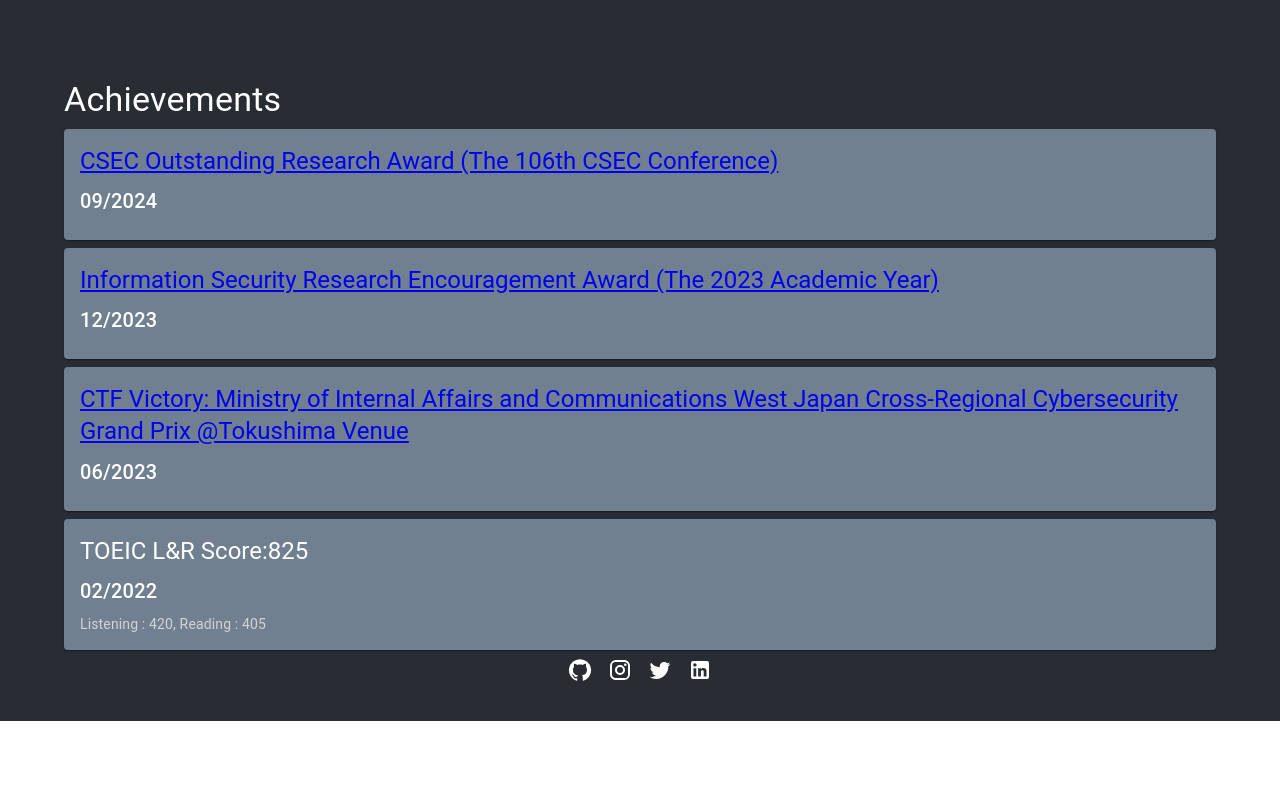
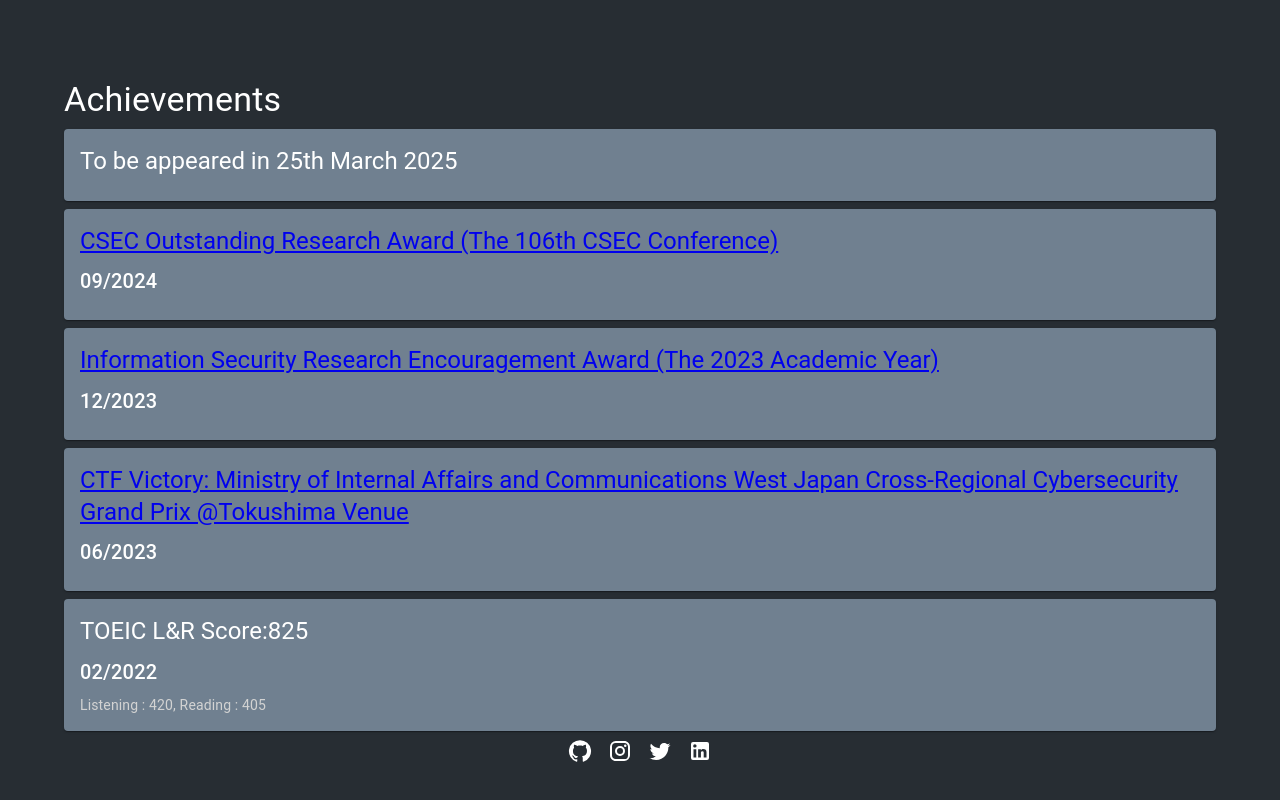
Before and after one commit to trapedev/trapedev.github.io, a React (Create React App) app in the folder app/: page / in a window 1280 px wide. Shown: the part 8171-8971 px from the top of the page. Before the commit the page ends 8892 px from the top, so only its background shows below. Built offline with nearby package versions, Linux system fonts and the light colour scheme.

Commit message:
commit all changes

```diff
--- a/app/src/App.tsx
+++ b/app/src/App.tsx
@@ -55,6 +55,7 @@ import TOEIC from "pages/achv/TOEIC";
 import IPSJCSEC2024 from "pages/achv/IPSJCSEC2024";
 import SCISISEC2023 from "pages/achv/SCISISEC2023";
 import CTF2023 from "pages/achv/CTF2023";
+import MTH2025 from "pages/achv/MTH2025";
 
 // link
 import GitHubLink from "pages/link/GitHubLink";
@@ -241,6 +242,7 @@ export default function App(props: Props) {
           <Typography variant="h4" sx={{ pt: 10 }}>
             Achievements
           </Typography>
+          <MTH2025 />
           <IPSJCSEC2024 />
           <SCISISEC2023 />
           <CTF2023 />
--- a/app/src/pages/achv/MTH2025.tsx
+++ b/app/src/pages/achv/MTH2025.tsx
@@ -3,7 +3,7 @@ import {
   Title,
 } from "components/views/ui";
 
-const SCISISEC2023 = () => {
+const MTH2025 = () => {
   return (
     <SingleCardItem>
       <Title
@@ -13,4 +13,4 @@ const SCISISEC2023 = () => {
   );
 };
 
-export default SCISISEC2023;
+export default MTH2025;
```
Also changed, not shown: 6 other files (tests, documents, lock files or other folders).
